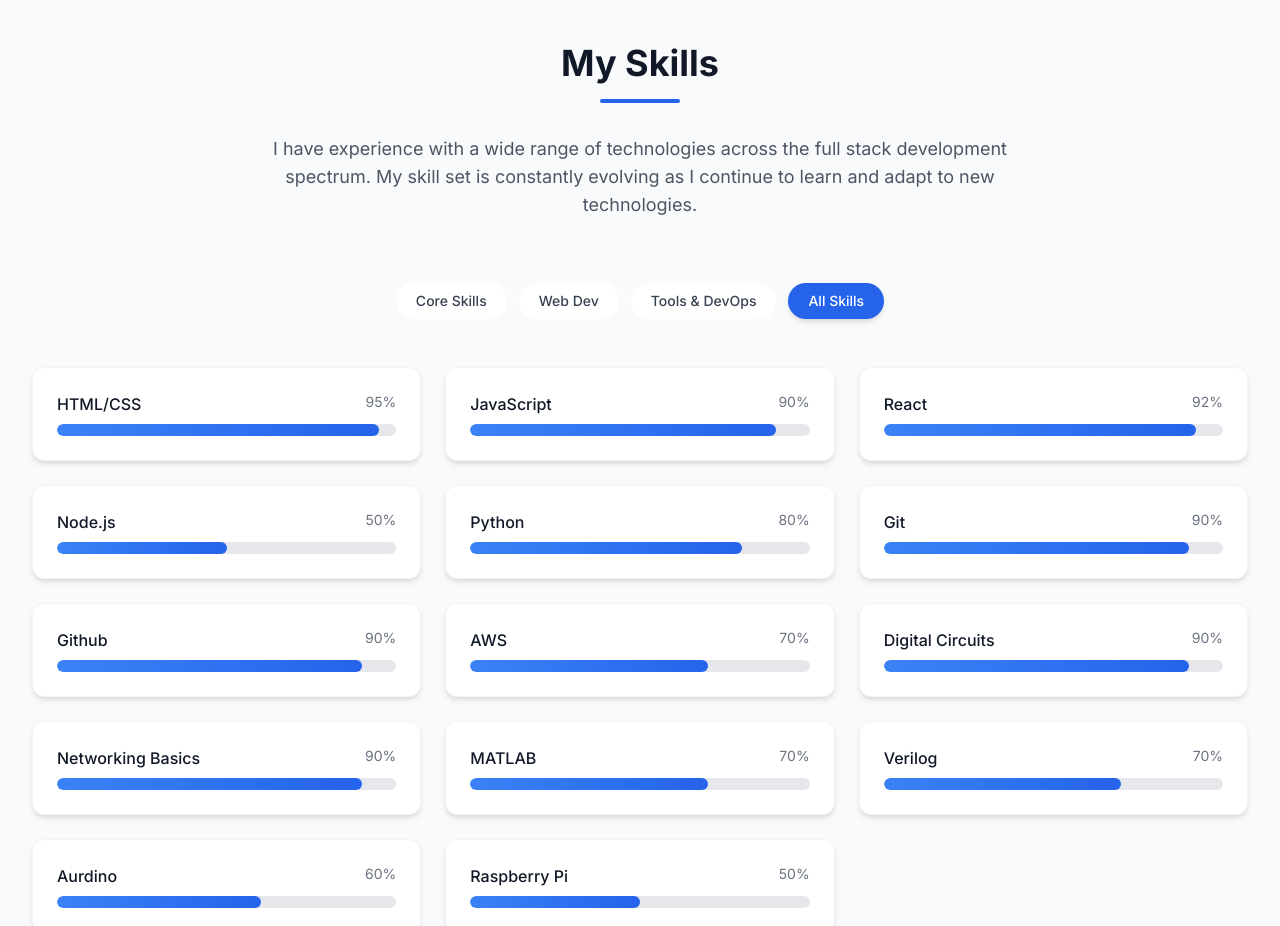
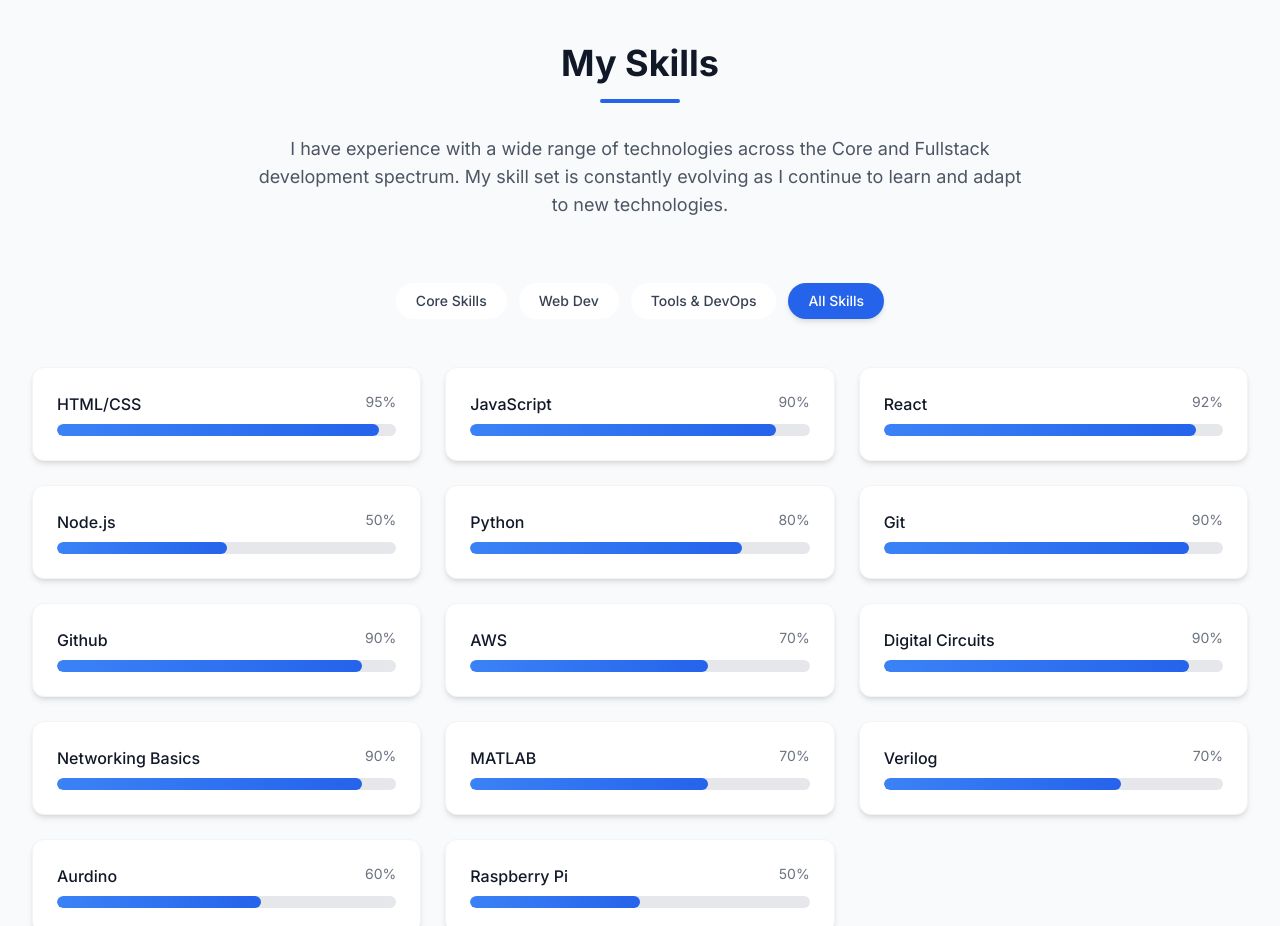
Before and after one commit to Rahul-Nakka-23/Rahul-Portfolio, a React (Vite) app: page / in a window 1280 px wide. Shown: the part 2360-3286 px from the top of the page. Built offline with nearby package versions, Linux system fonts and the light colour scheme.

Commit message:
Update Skills.tsx

```diff
--- a/src/components/Skills.tsx
+++ b/src/components/Skills.tsx
@@ -56,7 +56,7 @@
           </h2>
           <div className="w-20 h-1 bg-blue-600 dark:bg-blue-400 mx-auto mb-8 rounded transition-all duration-1000 delay-200" style={{ transform: isInView ? 'scaleX(1)' : 'scaleX(0)' }}></div>
           <p className={`text-lg text-gray-600 dark:text-gray-400 transition-all duration-1000 delay-300 ${isInView ? 'opacity-100 translate-y-0' : 'opacity-0 translate-y-10'}`}>
-            I have experience with a wide range of technologies across the full stack development spectrum. My skill set is constantly evolving as I continue to learn and adapt to new technologies.
+            I have experience with a wide range of technologies across the Core and Fullstack development spectrum. My skill set is constantly evolving as I continue to learn and adapt to new technologies.
           </p>
         </div>
 
```
